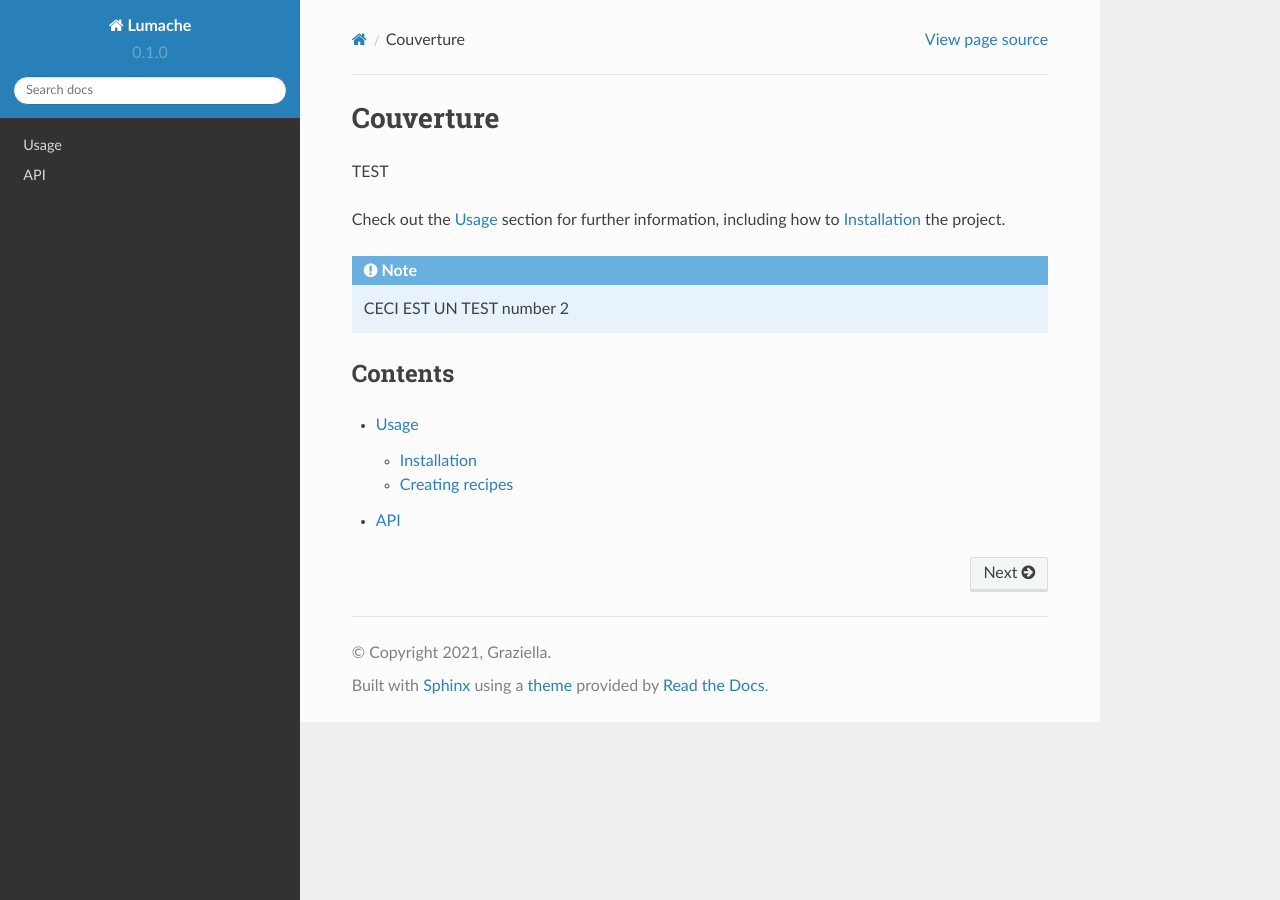
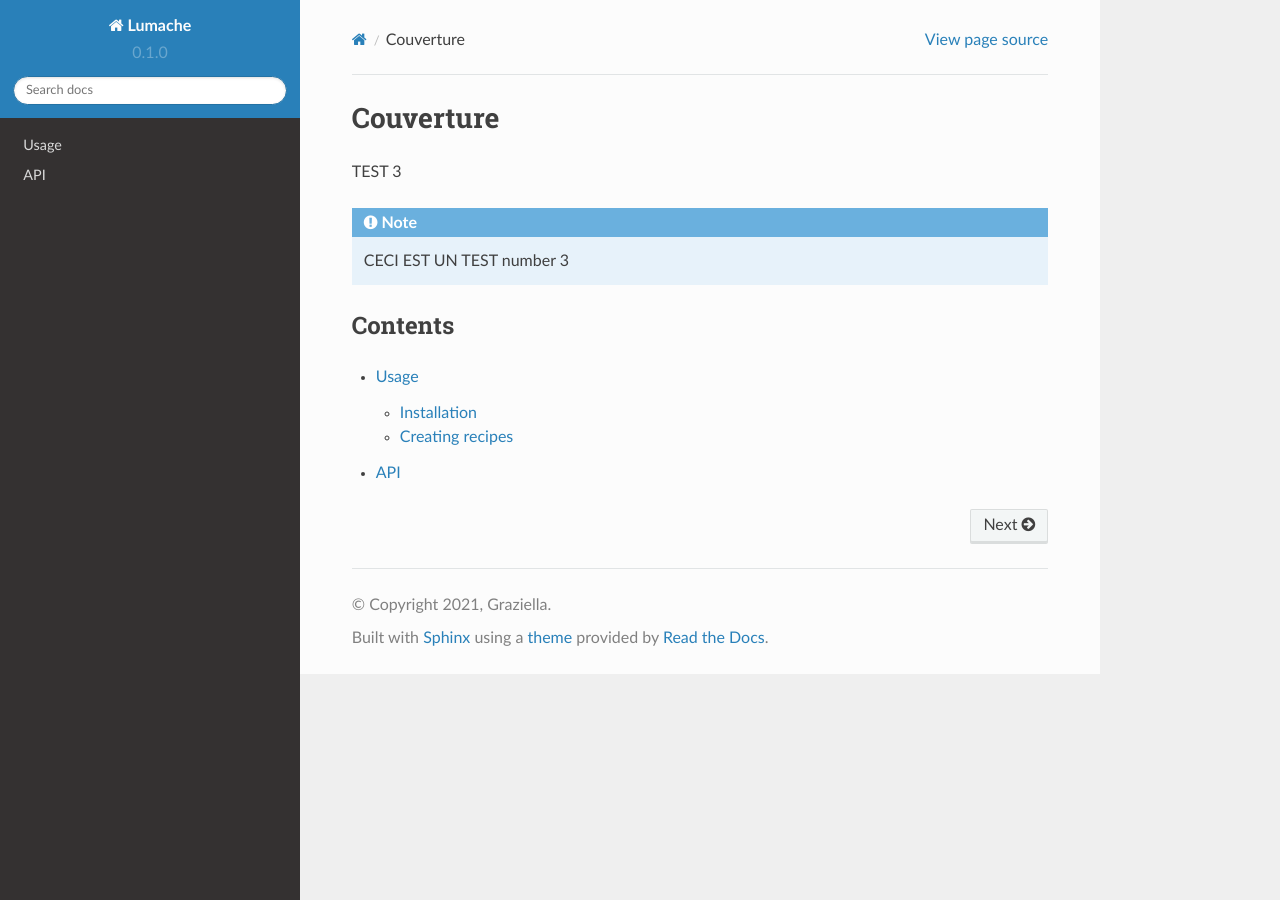
Before and after one commit to danoe78210/schattenjagers, a Sphinx documentation site: the page built from docs/source/index.rst, in a window 1280 px wide. Built offline with Sphinx 7.4.7 and the Read the Docs theme 2.0.0, drawn with Linux system fonts in a browser that asks for light colours.

Commit message:
Update index.rst

```diff
--- a/docs/source/index.rst
+++ b/docs/source/index.rst
@@ -1,14 +1,11 @@
 Couverture
 ===================================
 
-TEST
-
-Check out the :doc:`usage` section for further information, including
-how to :ref:`installation` the project.
+TEST 3
 
 .. note::
 
-   CECI EST UN TEST number 2
+   CECI EST UN TEST number 3
 
 Contents
 --------
```
